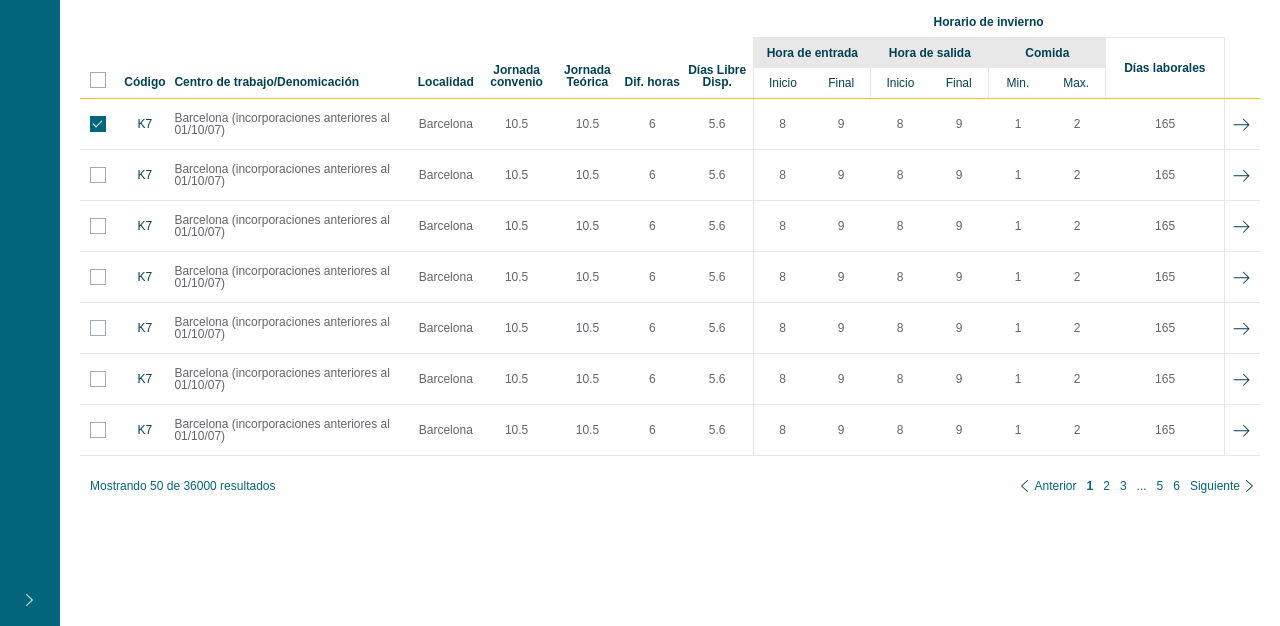
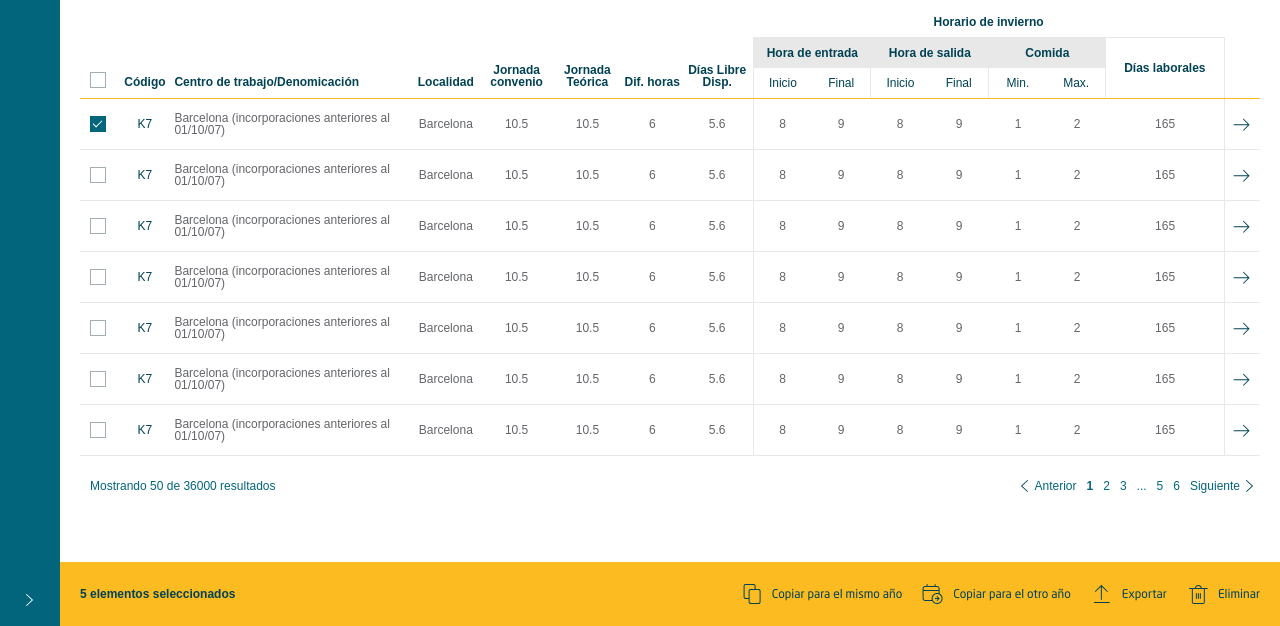
Before and after one commit to ggarciaro/calendario, a website built with webpack: page src/public/index.html in a window 1280 px wide. Both pictures are taken after a click on the label 97 px from the left and 298 px from the top of the page. Shown: the part 174-800 px from the top of the page. Built offline with nearby package versions, Linux system fonts and the light colour scheme.

Commit message:
Add table-controllers and toggleControllers functionality

```diff
--- a/src/js/dashboard.js
+++ b/src/js/dashboard.js
@@ -1,8 +1,26 @@
+const toggleControllers = () => {
+    const checkedInputs = document.getElementsByClassName('table__body')[0].querySelector('input:checked');
+    const controllers = document.getElementById('tableControllers');
+    const dashboardContainer = document.getElementById('dashboardContainer');
+
+    if (checkedInputs) {
+        controllers.style.display = 'flex';
+        dashboardContainer.style.padding = '1rem 2rem 7rem 2rem';
+    } else {
+        controllers.style.display = 'none';
+        dashboardContainer.style.padding = '1rem 2rem';
+    }
+}
+
 const toggleCheckAll = (isChecked) => {
     const inputs = document.getElementsByClassName('table__body')[0].querySelectorAll('.custom-checkbox__input');
     if (inputs) {
-        inputs.forEach(input => input.checked = isChecked)
+        for (input of inputs) {
+            input.checked = isChecked;
+        }
     }
+    toggleControllers();
 };
 
+window.toggleControllers = toggleControllers;
 window.toggleCheckAll = toggleCheckAll;
--- a/src/public/index.html
+++ b/src/public/index.html
@@ -40,6 +40,7 @@
         </nav>
         <div class="wrapper">
             <!-- Empieza el contenido de la pagina -->
+            <!-- Empiza la cabecera con los filtros -->
             <header class="filter">
                 <div class="filter__year">
                     <div class="combo">
@@ -66,7 +67,9 @@
                     <div class="btn">Nuevo calendario</div>
                 </div>
             </header>
-            <div class="dashboard">
+            <!-- Termina la cabecera con los filtros -->
+            <!-- Empieza el dashboard -->
+            <div class="dashboard" id="dashboardContainer">
                 <div class="dashboard__resume">
                     <span>3.456</span> registros
                 </div>
@@ -124,7 +127,7 @@
                             <div class="row">
                                 <div class="col-s">
                                     <label class="custom-checkbox">
-                                        <input class="custom-checkbox__input" type="checkbox">
+                                        <input class="custom-checkbox__input" type="checkbox" onclick="toggleControllers()">
                                         <span class="custom-checkbox__checkmark"></span>
                                     </label>
                                 </div>
@@ -148,7 +151,7 @@
                             <div class="row">
                                 <div class="col-s">
                                     <label class="custom-checkbox">
-                                        <input class="custom-checkbox__input" type="checkbox">
+                                        <input class="custom-checkbox__input" type="checkbox" onclick="toggleControllers()">
                                         <span class="custom-checkbox__checkmark"></span>
                                     </label>
                                 </div>
@@ -171,7 +174,7 @@
                             <div class="row">
                                 <div class="col-s">
                                     <label class="custom-checkbox">
-                                        <input class="custom-checkbox__input" type="checkbox">
+                                        <input class="custom-checkbox__input" type="checkbox" onclick="toggleControllers()">
                                         <span class="custom-checkbox__checkmark"></span>
                                     </label>
                                 </div>
@@ -194,7 +197,7 @@
                             <div class="row">
                                 <div class="col-s">
                                     <label class="custom-checkbox">
-                                        <input class="custom-checkbox__input" type="checkbox">
+                                        <input class="custom-checkbox__input" type="checkbox" onclick="toggleControllers()">
                                         <span class="custom-checkbox__checkmark"></span>
                                     </label>
                                 </div>
@@ -217,7 +220,7 @@
                             <div class="row">
                                 <div class="col-s">
                                     <label class="custom-checkbox">
-                                        <input class="custom-checkbox__input" type="checkbox">
+                                        <input class="custom-checkbox__input" type="checkbox" onclick="toggleControllers()">
                                         <span class="custom-checkbox__checkmark"></span>
                                     </label>
                                 </div>
@@ -240,7 +243,7 @@
                             <div class="row">
                                 <div class="col-s">
                                     <label class="custom-checkbox">
-                                        <input class="custom-checkbox__input" type="checkbox">
+                                        <input class="custom-checkbox__input" type="checkbox" onclick="toggleControllers()">
                                         <span class="custom-checkbox__checkmark"></span>
                                     </label>
                                 </div>
@@ -263,7 +266,7 @@
                             <div class="row">
                                 <div class="col-s">
                                     <label class="custom-checkbox">
-                                        <input class="custom-checkbox__input" type="checkbox">
+                                        <input class="custom-checkbox__input" type="checkbox" onclick="toggleControllers()">
                                         <span class="custom-checkbox__checkmark"></span>
                                     </label>
                                 </div>
@@ -284,7 +287,7 @@
                                 <div class="col-s"><img src="./assets/img/dashboard/arrow-right.svg" alt="Ir al detalle"></div>
                             </div>
                         </div>
-                        <!-- Acaba el cuerpo de la tabla -->
+                        <!-- Termina el cuerpo de la tabla -->
                         <!-- Empieza el pie de la tabla -->
                         <div class="table__footer">
                             <p>Mostrando <span>50</span> de <span>36000</span> resultados</p>
@@ -305,19 +308,40 @@
                                 </div>
                             </div>
                         </div>
-                        <!-- Acaba el pie de la tabla -->
+                        <!-- Termina el pie de la tabla -->
                     </div>
                 </div>
             </div>
+            <!-- Termina el dashboard -->
+            <!-- Empiezan los controles de la tabla -->
+            <div class="table-controller" id="tableControllers">
+                <p class="table-controller__resume"><span>5</span> elementos seleccionados</p>
+                <div class="table-controller__actions">
+                    <div class="action">
+                        <img class="action__icon" src="./assets/img/dashboard/copy-blue.svg" alt="Copiar para el mismo año">
+                        <p class="action__text">Copiar para el mismo año</p>
+                    </div>
+                    <div class="action">
+                        <img class="action__icon" src="./assets/img/dashboard/calendar-change-blue.svg" alt="Copiar para el otro año">
+                        <p class="action__text">Copiar para el otro año</p>
+                    </div>
+                    <div class="action">
+                        <img class="action__icon" src="./assets/img/dashboard/upload-blue.svg" alt="Exportar">
+                        <p class="action__text">Exportar</p>
+                    </div>
+                    <div class="action">
+                        <img class="action__icon" src="./assets/img/dashboard/delete-blue.svg" alt="Eliminar">
+                        <p class="action__text">Eliminar</p>
+                    </div>
+                </div>
+            </div>
+            <!-- Termina los controles de la tabla -->
             <!-- Termina el contenido de la pagina -->
             <!-- Empieza area notificacion -->
-            <div class="notification-area" id="notifications">
-
-            </div>
+            <div class="notification-area" id="notifications"></div>
             <!-- Termina el area de notificacion -->
         </div>
         <!-- Aqui se incluiria el modal -->
     </div>
-
 </body>
 </html>
--- a/src/styles/dashboard.scss
+++ b/src/styles/dashboard.scss
@@ -310,6 +310,39 @@
     }
 }
 
+.table-controller{
+    display: none;
+    justify-content: space-between;
+    align-items: center;
+    position: absolute;
+    bottom: 0;
+    width: calc(100vw - 60px);
+    background-color: $selected-color;
+    min-height: 6.4rem;
+    padding: 0 2rem;
+    box-sizing: border-box;
+
+    &__resume{
+        font-family: Arial, Helvetica, sans-serif;
+        font-weight: bold;
+    }
+
+    &__actions{
+        display: flex;
+
+        .action{
+            display: flex;
+            align-items: center;
+            margin-left: 2rem;
+            cursor: pointer;
+
+            &__icon{
+                margin-right: 1rem;
+            }
+        }
+    }
+}
+
 @media only screen and (max-width: 768px) {
     .filter{
         justify-content: space-around;
```
Also changed, not shown: src/public/assets/img/dashboard/calendar-change-blue.svg (added), src/public/assets/img/dashboard/copy-blue.svg (added), src/public/assets/img/dashboard/delete-blue.svg (added), src/public/assets/img/dashboard/upload-blue.svg (added).
